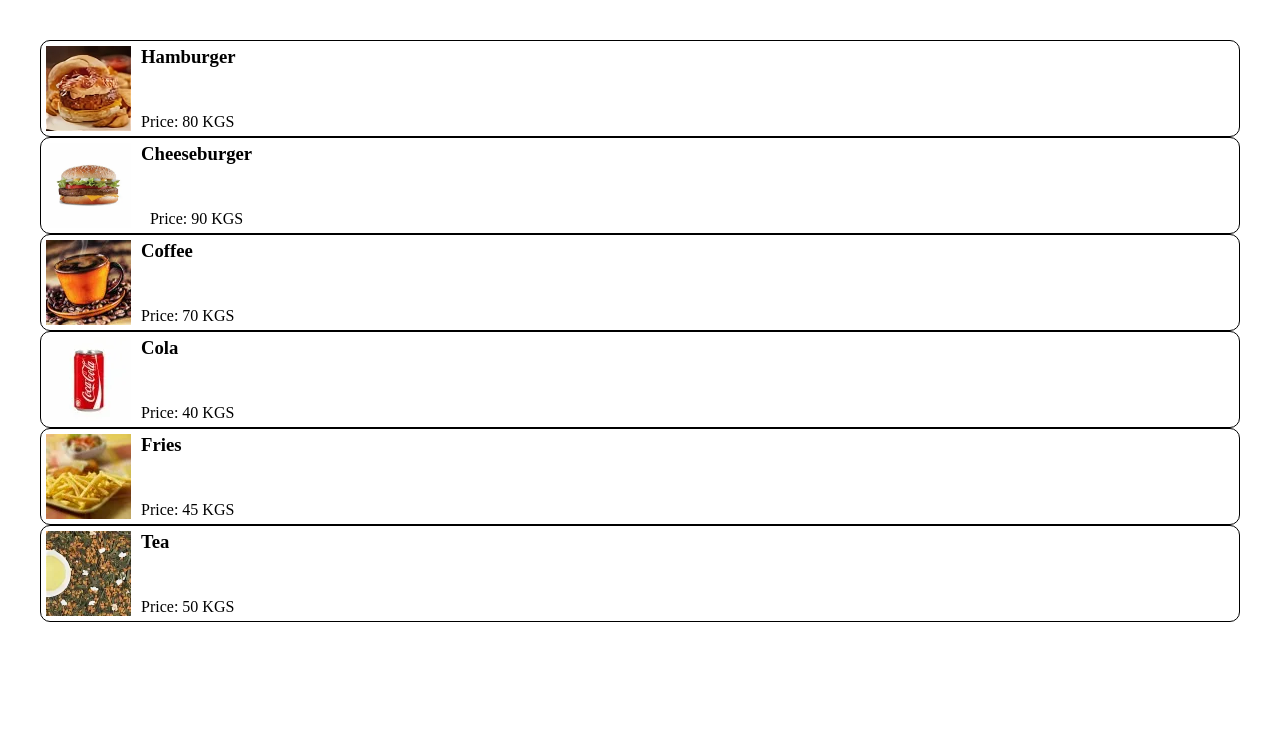
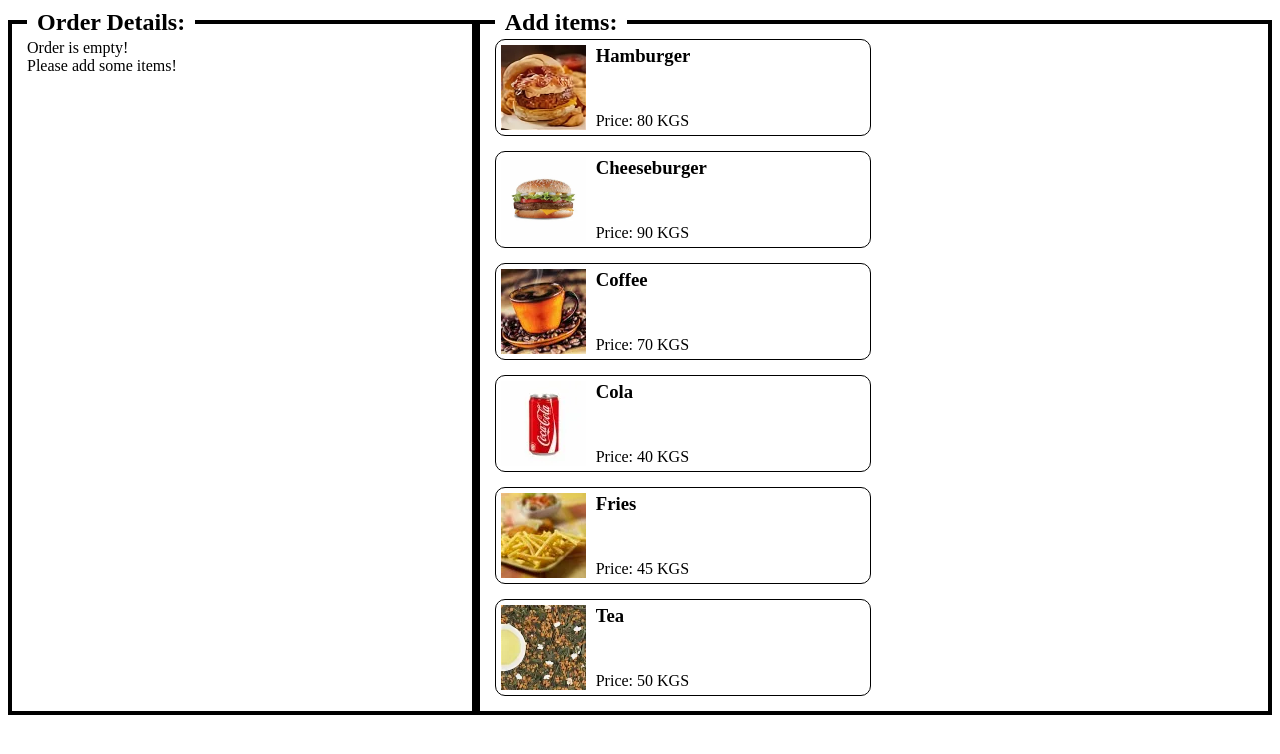
Before and after one commit to AntonForikov/test7, a React (Vite) app: page / in a window 1280 px wide. Shown: the top 754 px of the page. Built offline with nearby package versions, Linux system fonts and the light colour scheme.

Commit message:
Add "Oreder" element, logic for total price

```diff
--- a/src/App.css
+++ b/src/App.css
@@ -1,6 +1,31 @@
-#root {
-  max-width: 1280px;
-  margin: 0 auto;
-  padding: 2rem;
-  text-align: center;
+.main {
+  margin: 20px 0;
+  display: flex;
+  justify-content: space-between;
 }
+
+.menu {
+  flex-basis: 60%;
+  padding: 15px;
+  border: 4px solid black;
+  display: flex;
+  flex-wrap: wrap;
+  gap: 15px;
+  justify-content: space-between;
+  position: relative;
+}
+
+.order {
+  flex-basis: 34%;
+  border: 4px solid black;
+  padding: 15px;
+  position: relative;
+}
+
+.title {
+  position: absolute;
+  background-color: white;
+  top: -35px;
+  left: 15px;
+  padding: 0 10px;
+}
--- a/src/App.tsx
+++ b/src/App.tsx
@@ -1,4 +1,4 @@
-// import { useState } from 'react';
+import { useState } from 'react';
 import './App.css';
 import Hamburger from './Hamburger/Hamburger.tsx';
 import CheeseBurger from './CheeseBurger/CheeseBurger.tsx';
@@ -6,20 +6,68 @@ import Coffee from './Coffee/Coffee.tsx';
 import Cola from './Cola/Cola.tsx';
 import Fries from './Fries/Fries.tsx';
 import Tea from './Tea/Tea.tsx';
+import Order from './Order/Order.tsx';
+import {DishesCount} from './type';
+
+const dishesPrice = [
+  {name: 'Hamburger', price: 80},
+  {name: 'Cheeseburger', price: 90},
+  {name: 'Coffee', price: 70},
+  {name: 'Cola', price: 40},
+  {name: 'Fries', price: 45},
+  {name: 'Tea', price: 50},
+];
 
 function App() {
-  // const [count, setCount] = useState(0)
+  const [dishesCount, setDishesCount] = useState<DishesCount[]>([
+    {name: 'Hamburger', count: 0},
+    {name: 'Cheeseburger', count: 0},
+    {name: 'Coffee', count: 0},
+    {name: 'Cola', count: 0},
+    {name: 'Fries', count: 0},
+    {name: 'Tea', count: 0},
+  ]);
+
+  const plusCount = (index: number) => {
+    const dishesCountCopy = [...dishesCount];
+    dishesCountCopy[index].count++;
+    setDishesCount([...dishesCountCopy]);
+  };
+
+  const minusCount = (index: number) => {
+    // if (ingredientCount[index].count !== 0) {
+    //   const ingredientCountCopy = [...ingredientCount];
+    //   ingredientCountCopy[index].count--;
+    //   setIngredientCount([...ingredientCountCopy]);
+    // }
+    if (dishesCount[index].count !== 0) {
+      setDishesCount(prevState => {
+        prevState[index].count--;
+        return [...prevState];
+      });
+    }
+  };
 
   return (
-    <>
-      <Hamburger />
-      <CheeseBurger />
-      <Coffee />
-      <Cola />
-      <Fries />
-      <Tea />
-    </>
-  )
+    <div className='main'>
+      <div className="order">
+        <h2 className="title">Order Details: </h2>
+        <Order dishesCount={dishesCount} dishesPrice={dishesPrice} />
+
+        {/*Order is empty!<br/>*/}
+        {/*Please add some items!*/}
+      </div>
+      <div className="menu">
+        <h2 className='title'>Add items: </h2>
+        <Hamburger onClick={() => plusCount(0)}/>
+        <CheeseBurger onClick={() => plusCount(1)}/>
+        <Coffee onClick={() => plusCount(2)}/>
+        <Cola onClick={() => plusCount(3)}/>
+        <Fries onClick={() => plusCount(4)}/>
+        <Tea onClick={() => plusCount(5)}/>
+      </div>
+    </div>
+  );
 }
 
-export default App
+export default App;
--- a/src/CheeseBurger/CheeseBurger.tsx
+++ b/src/CheeseBurger/CheeseBurger.tsx
@@ -1,25 +1,27 @@
 import React from 'react';
 import cheeseBurgerImg from '../assets/cheeseBurger.png';
+import {ItemProps} from '../type';
 
-const CheeseBurger = () => {
+const CheeseBurger: React.FC<ItemProps> = ({onClick}) => {
   const elemStyle: React.CSSProperties = {
+    width: '48%',
     display: 'flex',
     cursor: 'pointer',
     border: '1px solid black',
     borderRadius: '10px',
     padding: 5
-  }
+  };
 
   const disStyle: React.CSSProperties = {
     display: 'flex',
     flexDirection: 'column',
     justifyContent: 'space-between',
     marginLeft: 10
-  }
+  };
 
   return (
-    <div style={elemStyle}>
-      <img src={cheeseBurgerImg} alt='hamburger' style={{width: 85}}/>
+    <div style={elemStyle} onClick={onClick}>
+      <img src={cheeseBurgerImg} alt='cheesehamburger' style={{width: 85}}/>
       <div style={disStyle}>
         <h3 style={{marginTop: 0}}>Cheeseburger</h3>
         <span>Price: 90 KGS</span>
--- a/src/Coffee/Coffee.tsx
+++ b/src/Coffee/Coffee.tsx
@@ -1,14 +1,16 @@
 import React from 'react';
 import coffeeImg from '../assets/coffee.png';
+import {ItemProps} from '../type';
 
-const Coffee = () => {
+const Coffee: React.FC<ItemProps> = ({onClick}) => {
   const elemStyle: React.CSSProperties = {
+    width: '48%',
     display: 'flex',
     cursor: 'pointer',
     border: '1px solid black',
     borderRadius: '10px',
     padding: 5
-  }
+  };
 
   const disStyle: React.CSSProperties = {
     display: 'flex',
@@ -16,11 +18,11 @@ const Coffee = () => {
     justifyContent: 'space-between',
     alignItems: 'flex-start',
     marginLeft: 10
-  }
+  };
 
   return (
-    <div style={elemStyle}>
-      <img src={coffeeImg} alt='hamburger' style={{width: 85}}/>
+    <div style={elemStyle} onClick={onClick}>
+      <img src={coffeeImg} alt='coffee' style={{width: 85}}/>
       <div style={disStyle}>
         <h3 style={{marginTop: 0}}>Coffee</h3>
         <span>Price: 70 KGS</span>
--- a/src/Cola/Cola.tsx
+++ b/src/Cola/Cola.tsx
@@ -1,14 +1,16 @@
 import React from 'react';
 import colaImg from '../assets/cola.png';
+import {ItemProps} from '../type';
 
-const Cola = () => {
+const Cola: React.FC<ItemProps> = ({onClick}) => {
   const elemStyle: React.CSSProperties = {
+    width: '48%',
     display: 'flex',
     cursor: 'pointer',
     border: '1px solid black',
     borderRadius: '10px',
     padding: 5
-  }
+  };
 
   const disStyle: React.CSSProperties = {
     display: 'flex',
@@ -16,10 +18,10 @@ const Cola = () => {
     justifyContent: 'space-between',
     alignItems: 'flex-start',
     marginLeft: 10
-  }
+  };
 
   return (
-    <div style={elemStyle}>
+    <div style={elemStyle} onClick={onClick}>
       <img src={colaImg} alt='cola' style={{width: 85}}/>
       <div style={disStyle}>
         <h3 style={{marginTop: 0}}>Cola</h3>
--- a/src/Fries/Fries.tsx
+++ b/src/Fries/Fries.tsx
@@ -1,14 +1,16 @@
 import React from 'react';
 import friesImg from '../assets/fries.png';
+import {ItemProps} from '../type';
 
-const Fries = () => {
+const Fries: React.FC<ItemProps> = ({onClick}) => {
   const elemStyle: React.CSSProperties = {
+    width: '48%',
     display: 'flex',
     cursor: 'pointer',
     border: '1px solid black',
     borderRadius: '10px',
     padding: 5
-  }
+  };
 
   const disStyle: React.CSSProperties = {
     display: 'flex',
@@ -16,11 +18,11 @@ const Fries = () => {
     justifyContent: 'space-between',
     alignItems: 'flex-start',
     marginLeft: 10
-  }
+  };
 
   return (
-    <div style={elemStyle}>
-      <img src={friesImg} alt='fries' style={{width: 85}}/>
+    <div style={elemStyle} onClick={onClick}>
+      <img src={friesImg} alt="fries" style={{width: 85}}/>
       <div style={disStyle}>
         <h3 style={{marginTop: 0}}>Fries</h3>
         <span>Price: 45 KGS</span>
--- a/src/Hamburger/Hamburger.tsx
+++ b/src/Hamburger/Hamburger.tsx
@@ -1,13 +1,16 @@
 import React from 'react';
-import burgerImg from '../assets/hamburger.png'
-const Hamburger = () => {
+import burgerImg from '../assets/hamburger.png';
+import {ItemProps} from '../type';
+
+const Hamburger: React.FC<ItemProps> = ({onClick}) => {
   const elemStyle: React.CSSProperties = {
+    width: '48%',
     display: 'flex',
     cursor: 'pointer',
     border: '1px solid black',
     borderRadius: '10px',
     padding: 5
-  }
+  };
 
   const disStyle: React.CSSProperties = {
     display: 'flex',
@@ -15,10 +18,10 @@ const Hamburger = () => {
     justifyContent: 'space-between',
     alignItems: 'flex-start',
     marginLeft: 10
-  }
+  };
 
   return (
-    <div style={elemStyle}>
+    <div style={elemStyle} onClick={onClick}>
       <img src={burgerImg} alt='hamburger' style={{width: 85}}/>
       <div style={disStyle}>
         <h3 style={{marginTop: 0}}>Hamburger</h3>
--- /dev/null
+++ b/src/Order/Order.tsx
@@ -0,0 +1,63 @@
+import React from 'react';
+import {DishesCount} from '../type';
+import {DishesPrice} from '../type';
+
+interface Props {
+  // name: string,
+  // quantity: number
+  // price: number
+  dishesCount: DishesCount[],
+  dishesPrice: DishesPrice[]
+}
+const Order: React.FC<Props> = ({dishesPrice, dishesCount}) => {
+  const amount = dishesPrice.reduce((acc, dish, index) => {
+    if (dishesCount[index].count > 0) {
+      return acc + (dish.price * dishesCount[index].count);
+    }
+    return acc;
+  }, 0);
+
+  const result = <>
+    {dishesCount.map((dish, index) => {
+      if (dish.count > 0) {
+        return (
+          <>
+            <div style={{display: 'flex', justifyContent: 'space-between', margin: '20px 0'}} key={Math.random()}>
+              <div style={{display: 'flex', justifyContent: 'space-between', width: '30%'}}>
+                <span>{dish.name}</span>
+                <span>x{dish.count}</span>
+              </div>
+              <div style={{display: 'flex', justifyContent: 'space-between', width: '30%'}}>
+                <span>{dishesPrice[index].price}</span>
+                <button>Delete</button>
+              </div>
+            </div>
+          </>
+        );
+      }
+    })}
+  </>;
+
+  if (amount > 0) {
+    return (
+      <>
+        {result}
+        <h3 style={{textAlign: 'center'}}>Total price: {amount}</h3>
+      </>
+    );
+  } else {
+    return <>
+      Order is empty!<br/>
+      Please add some items!
+    </>;
+  }
+  // return (
+  //   <>
+  //     {result}
+  //     <h3 style={{textAlign: 'center'}}>Total price: {amount}</h3>
+  //   </>
+
+
+};
+
+export default Order;
--- a/src/Tea/Tea.tsx
+++ b/src/Tea/Tea.tsx
@@ -1,14 +1,16 @@
 import React from 'react';
 import teaImg from '../assets/tea.png';
+import {ItemProps} from '../type';
 
-const Tea = () => {
+const Tea: React.FC<ItemProps> = ({onClick}) => {
   const elemStyle: React.CSSProperties = {
+    width: '48%',
     display: 'flex',
     cursor: 'pointer',
     border: '1px solid black',
     borderRadius: '10px',
     padding: 5
-  }
+  };
 
   const disStyle: React.CSSProperties = {
     display: 'flex',
@@ -16,10 +18,10 @@ const Tea = () => {
     justifyContent: 'space-between',
     alignItems: 'flex-start',
     marginLeft: 10
-  }
+  };
 
   return (
-    <div style={elemStyle}>
+    <div style={elemStyle} onClick={onClick}>
       <img src={teaImg} alt='tea' style={{width: 85}}/>
       <div style={disStyle}>
         <h3 style={{marginTop: 0}}>Tea</h3>
```
